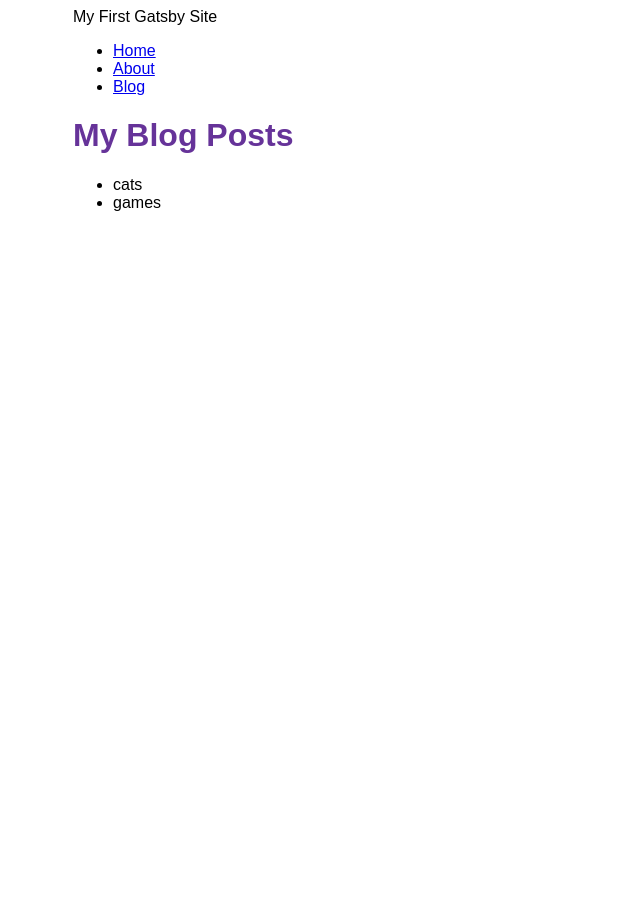
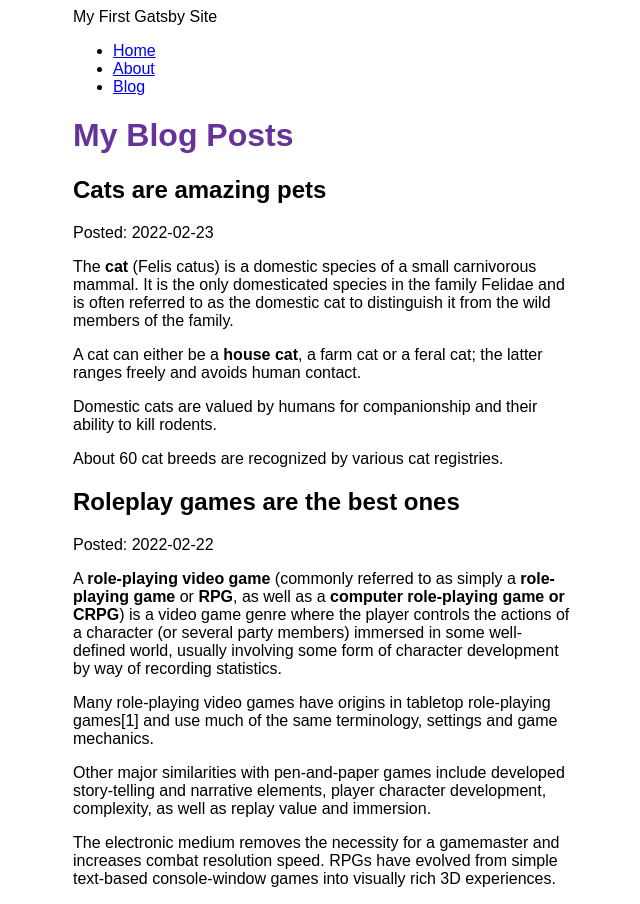
Before and after one commit to agustinlozano/first-gatsby-site, a Gatsby site: page /blog in a window 1280 px wide. Shown: the whole page, without its empty margins (317-957 px from the left). Before the commit the page ends 800 px from the top, so only its background shows below. Built offline with nearby package versions, Linux system fonts and the light colour scheme; Gatsby itself is replaced by a stand-in of ours.

Commit message:
Render all the blogs content in the page component

```diff
--- a/src/pages/blog.js
+++ b/src/pages/blog.js
@@ -1,28 +1,36 @@
 import React from 'react'
 import Layout from '../components/Layout/Layout'
+import { MDXRenderer } from 'gatsby-plugin-mdx'
 import { graphql } from 'gatsby'
 
 const BlogPage = ({ data }) => {
   return (
     <Layout pageTitle='My Blog Posts'>
-      <ul>
-        {
-          data.allFile.nodes.map(node => (
-            <li key={node.name}>
-              {node.name}
-            </li>
-          ))
-        }
-      </ul>
+      {
+        data.allMdx.nodes.map((node) => (
+          <article key={node.id}>
+            <h2>{node.frontmatter.title}</h2>
+            <p>Posted: {node.frontmatter.datePublishied}</p>
+            <MDXRenderer>
+              {node.body}
+            </MDXRenderer>
+          </article>
+        ))
+      }
     </Layout>
   )
 }
 
 export const query = graphql`
   query {
-    allFile {
+    allMdx(sort: {fields: frontmatter___datePublishied, order: DESC}) {
       nodes {
-        name
+        frontmatter {
+          datePublishied
+          title
+        }
+        id
+        body
       }
     }
   }
```
